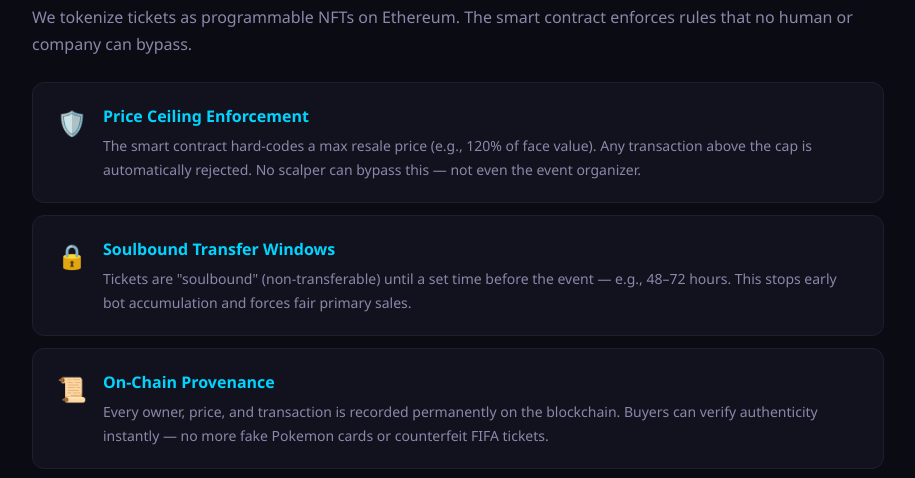
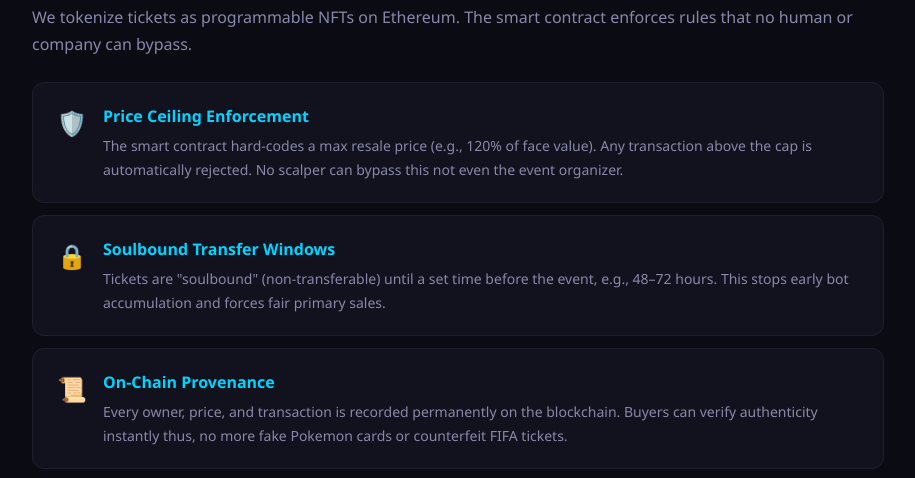
Before and after one commit to brainy-joseph/blockchain-internship-project, a plain HTML site: page index.html in a window 1280 px wide. Shown: the part 1480-1958 px from the top of the page, without its empty margins (182-1097 px from the left). Drawn offline with Linux system fonts and the light colour scheme.

Commit message:
Update index.html
Updated text for clarity and flow in multiple paragraphs.

```diff
--- a/index.html
+++ b/index.html
@@ -191,21 +191,21 @@ a { text-decoration: none; }
       <span class="icon">🛡️</span>
       <div>
         <h4>Price Ceiling Enforcement</h4>
-        <p>The smart contract hard-codes a max resale price (e.g., 120% of face value). Any transaction above the cap is automatically rejected. No scalper can bypass this — not even the event organizer.</p>
+        <p>The smart contract hard-codes a max resale price (e.g., 120% of face value). Any transaction above the cap is automatically rejected. No scalper can bypass this not even the event organizer.</p>
       </div>
     </li>
     <li>
       <span class="icon">🔒</span>
       <div>
         <h4>Soulbound Transfer Windows</h4>
-        <p>Tickets are "soulbound" (non-transferable) until a set time before the event — e.g., 48–72 hours. This stops early bot accumulation and forces fair primary sales.</p>
+        <p>Tickets are "soulbound" (non-transferable) until a set time before the event, e.g., 48–72 hours. This stops early bot accumulation and forces fair primary sales.</p>
       </div>
     </li>
     <li>
       <span class="icon">📜</span>
       <div>
         <h4>On-Chain Provenance</h4>
-        <p>Every owner, price, and transaction is recorded permanently on the blockchain. Buyers can verify authenticity instantly — no more fake Pokemon cards or counterfeit FIFA tickets.</p>
+        <p>Every owner, price, and transaction is recorded permanently on the blockchain. Buyers can verify authenticity instantly thus, no more fake Pokemon cards or counterfeit FIFA tickets.</p>
       </div>
     </li>
     <li>
```
